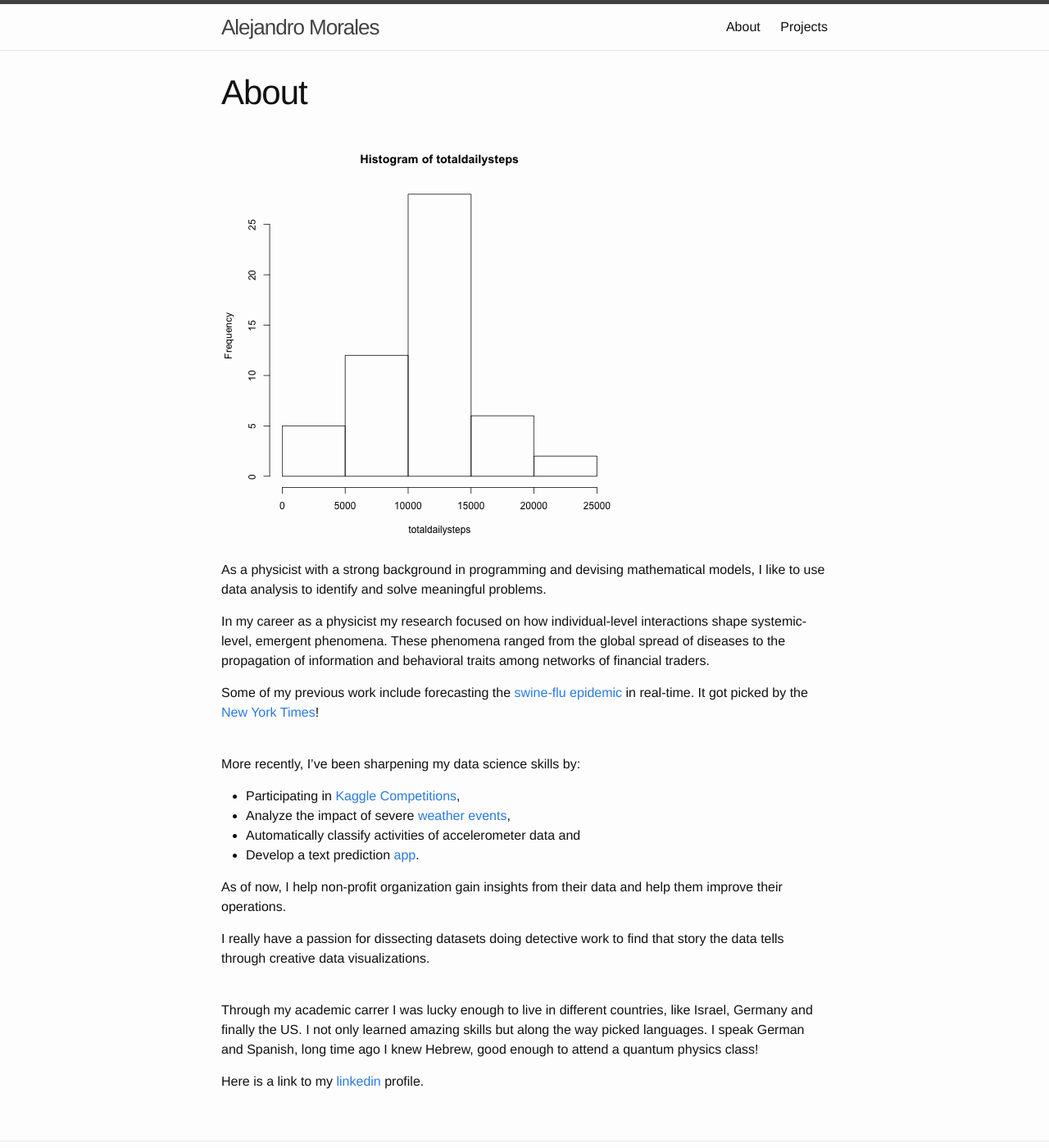
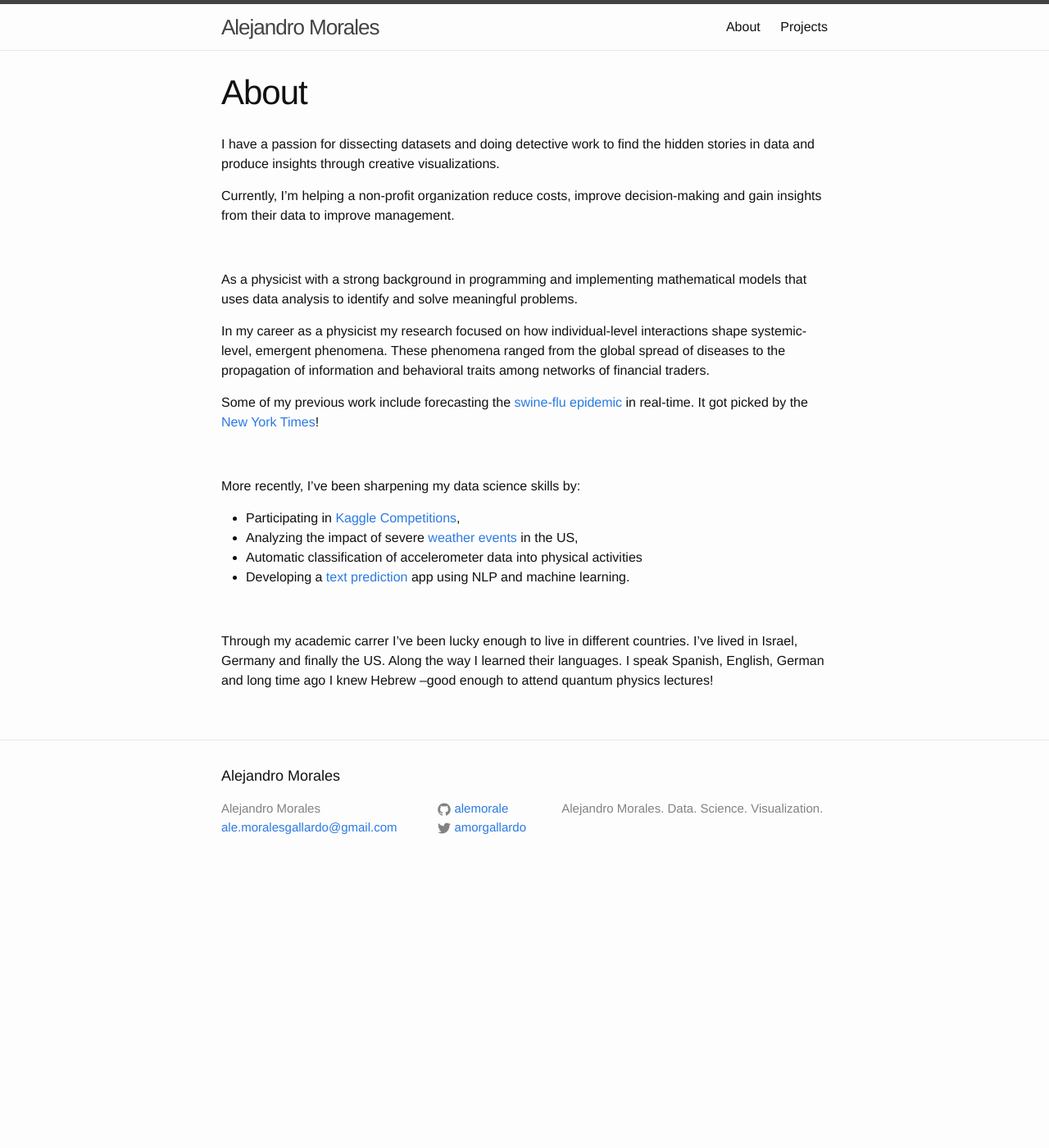
Before and after one commit to alemorale/alemorale.github.io, a Jekyll site: the page built from about.md, in a window 1280 px wide and 1400 px high. Shown: the whole window at 82% size. Built offline with Jekyll 4.4.1, drawn with Linux system fonts in a browser that asks for light colours.

Commit message:
corrected some typos

```diff
--- a/about.md
+++ b/about.md
@@ -4,30 +4,32 @@ title: About
 permalink: /about/
 ---
 
-{:.tiny-img}
-![photo](/assets/total-daily-steps.png)
+I have a passion for dissecting datasets and doing detective work to find the hidden stories in data and produce insights through creative visualizations.
 
-As a physicist with a strong background in programming and devising mathematical models, I like to use data analysis to identify and solve meaningful problems.
+Currently, I'm helping a non-profit organization reduce costs, improve decision-making and gain insights from their data to improve management.
+
+<br>
+
+As a physicist with a strong background in programming and implementing mathematical models that uses data analysis to identify and solve meaningful problems.
 
 In my career as a physicist my research focused on how individual-level interactions shape systemic-level, emergent phenomena. These phenomena ranged from the global spread of diseases to the propagation of information and behavioral traits among networks of financial traders.
 
 Some of my previous work include forecasting the [swine-flu epidemic](http://rocs.northwestern.edu/projects/swine_flu) in real-time. It got picked by the [New York Times](http://goo.gl/jwVDA8)!
 
+<!--Here is a link to my [linkedin](http://www.linkedin.com/alemoralesg) profile.
+-->
 <br>
+
+
 More recently, I've been sharpening my data science skills by:
 
 - Participating in [Kaggle Competitions](http://www.kaggle.com/users/41475/alekoki),
-- Analyze the impact of severe [weather events](http://rpubs.com/alemorale/severeweather),
-- Automatically classify activities of accelerometer data and
-- Develop a text prediction [app](http://alemorales.shinyapps.io/nextWord).
+- Analyzing the impact of severe [weather events](http://rpubs.com/alemorale/severeweather) in the US,
+- Automatic classification of accelerometer data into physical activities
+- Developing a [text prediction](http://alemorales.shinyapps.io/nextWord) app using NLP and machine learning.
 
 
-As of now, I help non-profit organization gain insights from their data and help them improve their operations.
+<br>
 
 
-I really have a passion for dissecting datasets doing detective work to find that story the data tells through creative data visualizations.
-
-<br>
-Through my academic carrer I was lucky enough to live in different countries, like Israel, Germany and finally the US. I not only learned amazing skills but along the way picked languages. I speak German and Spanish, long time ago I knew Hebrew, good enough to attend a quantum physics class!
-
-Here is a link to my [linkedin](http://www.linkedin.com/alemoralesg) profile.
+Through my academic carrer I've been lucky enough to live in different countries. I've lived in Israel, Germany and finally the US. Along the way I learned their languages. I speak Spanish, English, German and long time ago I knew Hebrew --good enough to attend quantum physics lectures!
```
Also changed, not shown: _posts/2012-06-01-red-cross-disaster-responses.md (+6 -5 lines), _posts/2014-10-26-severe-weather-analysis.md (+1 -1 lines), projects.md (+4 -2 lines).
